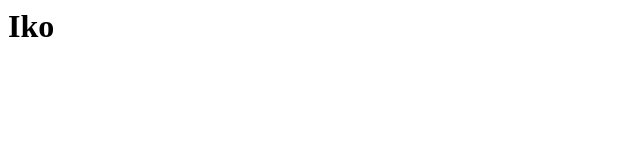
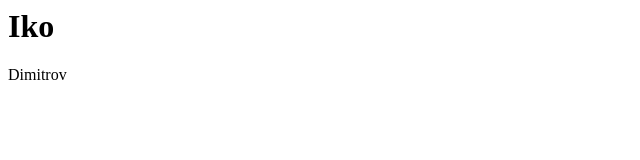
Before and after one commit to ilijadimitrov-rldatix/demo-repo, a plain HTML site: page index.html in a window 1280 px wide. Shown: the full height of the page, 0-640 px from the left. Drawn offline with Linux system fonts and the light colour scheme.

Commit message:
Update index.html

```diff
--- a/index.html
+++ b/index.html
@@ -1,3 +1,4 @@
 <html>
 <h1>Iko</h1>
+  <p>Dimitrov</p>
 </html>
```
